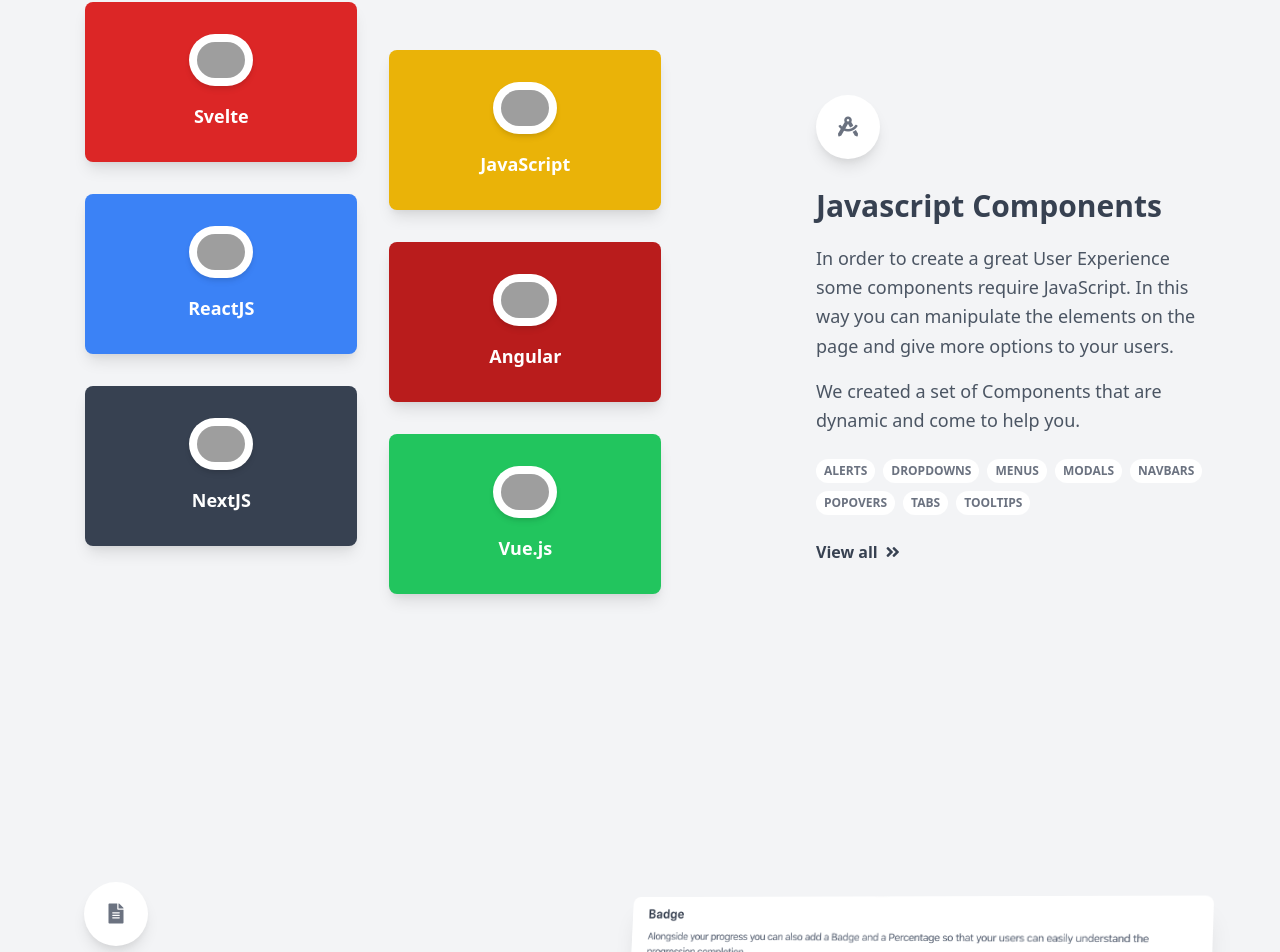
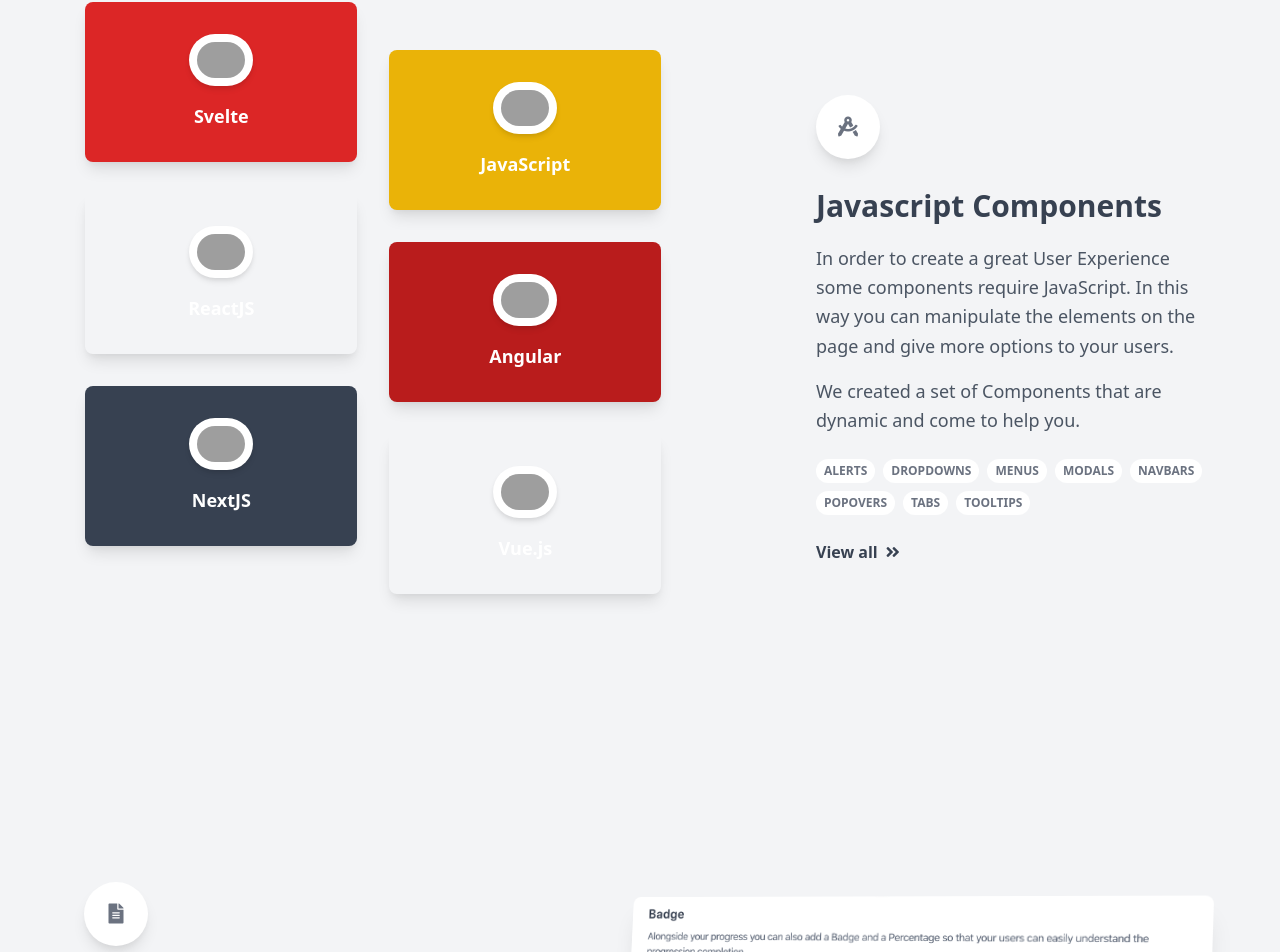
Before and after one commit to DevKing472/notus-nextJS, a Next.js app: page / in a window 1280 px wide. Shown: the part 2338-3290 px from the top of the page. Built offline with nearby package versions, Linux system fonts and the light colour scheme; grey boxes are pictures that could not be loaded.

Commit message:
fix: solve broken colors

```diff
--- a/pages/index.js
+++ b/pages/index.js
@@ -284,7 +284,7 @@ export default function Index() {
                     href="https://www.creative-tim.com/learning-lab/tailwind/react/alerts/notus?ref=vtw-index"
                     target="_blank"
                   >
-                    <div className="bg-blue-500 shadow-lg rounded-lg text-center p-8 mt-8">
+                    <div className="bg-lightBlue-500 shadow-lg rounded-lg text-center p-8 mt-8">
                       <img
                         alt="..."
                         className="shadow-md rounded-full max-w-full w-16 mx-auto p-2 bg-white"
@@ -346,7 +346,7 @@ export default function Index() {
                     href="https://www.creative-tim.com/learning-lab/tailwind/vue/alerts/notus?ref=vtw-index"
                     target="_blank"
                   >
-                    <div className="bg-green-500 shadow-lg rounded-lg text-center p-8 mt-8">
+                    <div className="bg-emerald-500 shadow-lg rounded-lg text-center p-8 mt-8">
                       <img
                         alt="..."
                         className="shadow-md rounded-full max-w-full w-16 mx-auto p-2 bg-white"
```
